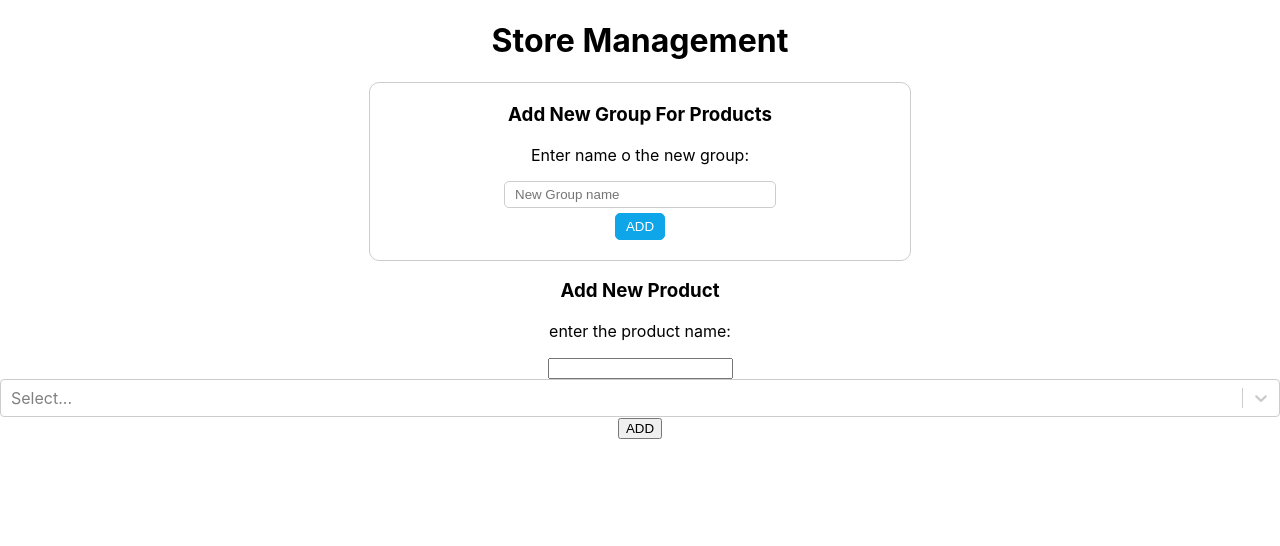
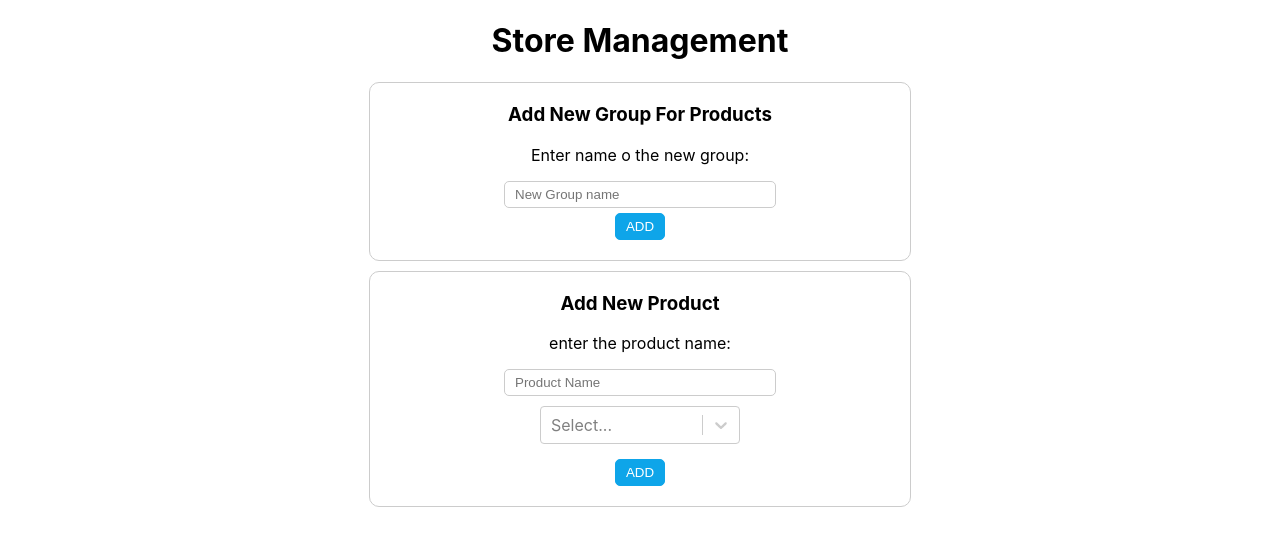
Before and after one commit to Yaser-Hajian/Store-Manager-React.js, a React (Create React App) app: page / in a window 1280 px wide. Shown: the top 546 px of the page. Built offline with nearby package versions, Linux system fonts and the light colour scheme.

Commit message:
add style to AddNewProduct component

```diff
--- a/src/Components/AddNewProduct/AddNewProduct.js
+++ b/src/Components/AddNewProduct/AddNewProduct.js
@@ -1,6 +1,6 @@
 import React, {useState} from 'react';
 import Select from "react-select";
-
+import styles from './AddNewProductStyle.module.css'
 const AddNewProduct = ({categories}) => {
     const [newProduct , setNewProduct] = useState("");
     const [category , setCategory] = useState("");
@@ -17,15 +17,22 @@ const AddNewProduct = ({categories}) => {
         }
     }
     return (
-        <div>
-            <h3>Add New Product</h3>
+        <div className={styles.container}>
+            <h3 className={styles.title}>Add New Product</h3>
             <p>enter the product name:</p>
-            <input type="text" value={newProduct} onChange={changeHandler}/>
+            <input
+                type="text"
+                value={newProduct}
+                onChange={changeHandler}
+                className={styles.input}
+                placeholder={"Product Name"}
+            />
             <Select
                 onChange={categoryHandler}
                 options={options}
+                className={styles.select}
             />
-            <button>ADD</button>
+            <button className={styles.add}>ADD</button>
         </div>
     );
 };
--- /dev/null
+++ b/src/Components/AddNewProduct/AddNewProductStyle.module.css
@@ -0,0 +1,29 @@
+.container{
+    width: 500px;
+    border: 1px solid #ccc;
+    border-radius:10px;
+    padding:20px;
+    margin:10px auto;
+}
+.title{
+    margin-top:0;
+}
+.input{
+    width:250px;
+    padding:5px 10px;
+    outline: none;
+    border-radius: 5px;
+    border: 1px solid #ccc;
+}
+.add{
+    padding:5px 10px;
+    border-radius: 5px;
+    margin-top: 5px;
+    color: white;
+    background-color: #0EA5E9;
+    border:1px solid #0EA5E9;
+}
+.select{
+    width:200px;
+    margin: 10px auto;
+}
```
